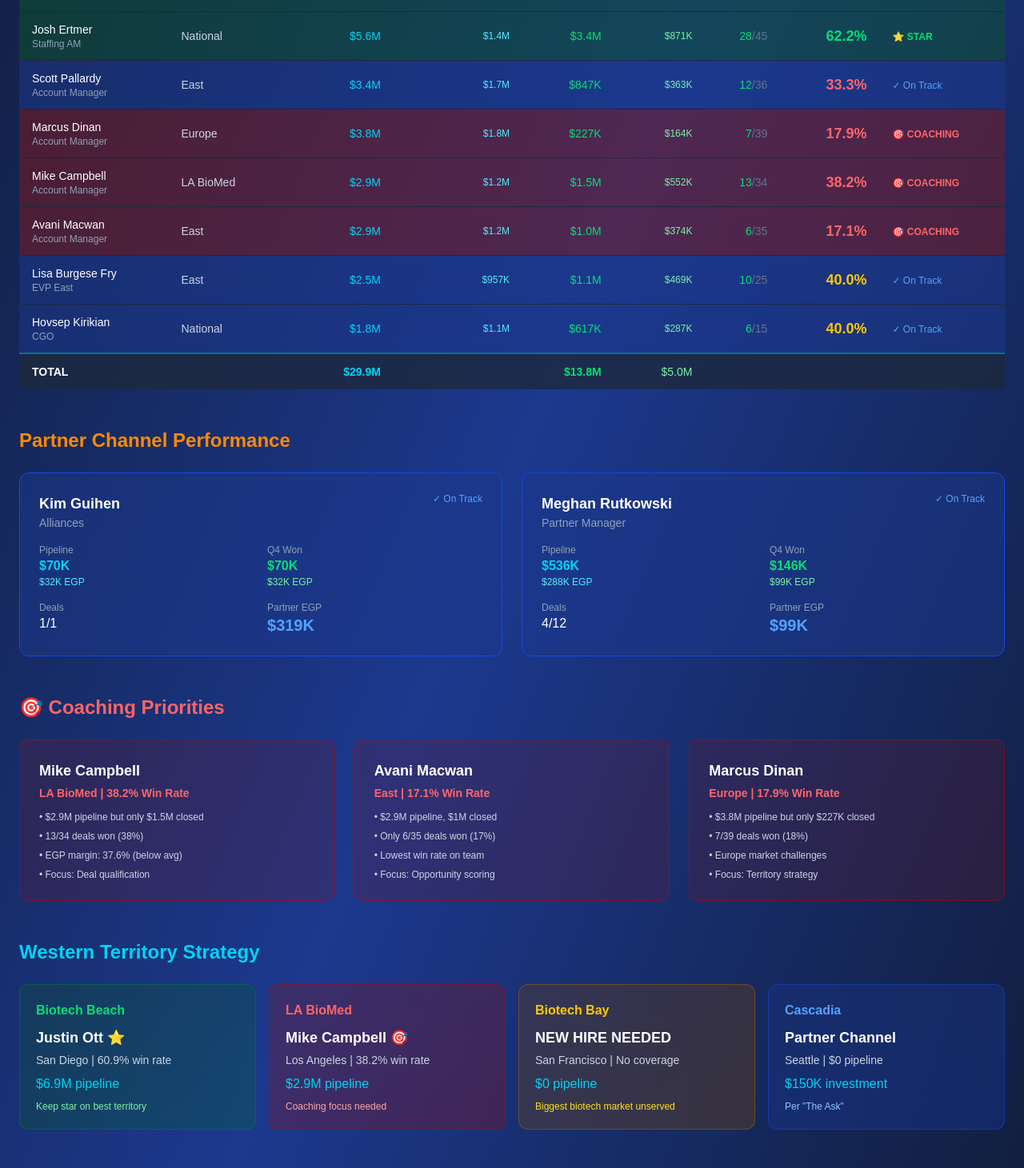
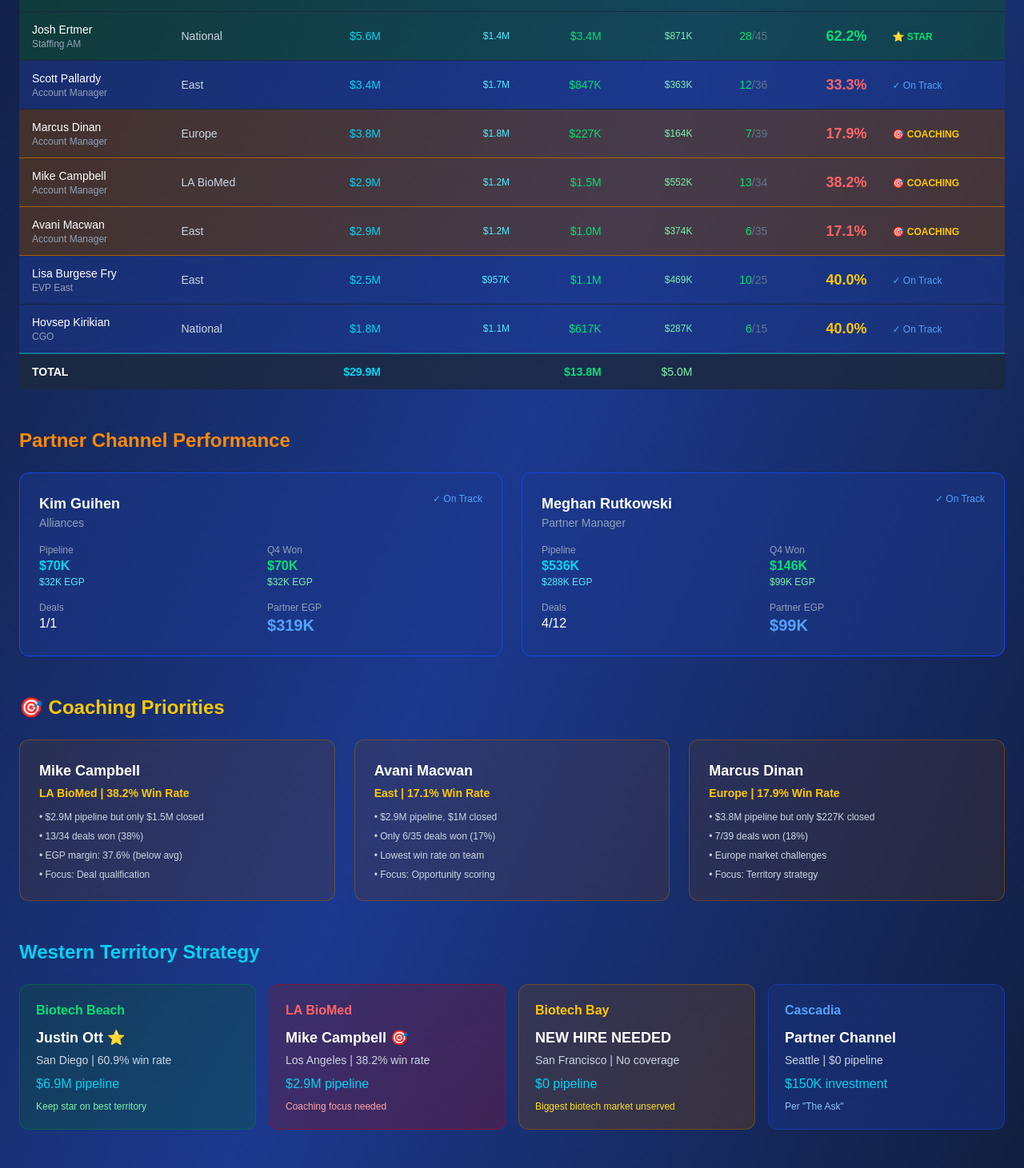
Before and after one commit to kbrown10000/western-region-analysis, a Next.js app: page /team-capacity in a window 1280 px wide. Shown: the part 1042-2503 px from the top of the page at 80% size. Built offline with nearby package versions, Linux system fonts and the light colour scheme.

Commit message:
Change coaching status from red to yellow on team-capacity page

```diff
--- a/src/app/team-capacity/page.tsx
+++ b/src/app/team-capacity/page.tsx
@@ -65,7 +65,7 @@ const getStatusColor = (status: 'star' | 'ok' | 'coaching') => {
   switch(status) {
     case 'star': return 'bg-green-900/50 border-green-700';
     case 'ok': return 'bg-blue-900/50 border-blue-700';
-    case 'coaching': return 'bg-red-900/50 border-red-700';
+    case 'coaching': return 'bg-yellow-900/50 border-yellow-700';
   }
 };
 
@@ -73,7 +73,7 @@ const getStatusBadge = (status: 'star' | 'ok' | 'coaching') => {
   switch(status) {
     case 'star': return <span className="text-green-400 text-xs font-bold">⭐ STAR</span>;
     case 'ok': return <span className="text-blue-400 text-xs">✓ On Track</span>;
-    case 'coaching': return <span className="text-red-400 text-xs font-bold">🎯 COACHING</span>;
+    case 'coaching': return <span className="text-yellow-400 text-xs font-bold">🎯 COACHING</span>;
   }
 };
 
@@ -280,11 +280,11 @@ export default function TeamCapacity() {
 
         {/* Coaching Priorities */}
         <section className="mb-12">
-          <h2 className="text-2xl font-bold text-red-400 mb-6">🎯 Coaching Priorities</h2>
+          <h2 className="text-2xl font-bold text-yellow-400 mb-6">🎯 Coaching Priorities</h2>
           <div className="grid md:grid-cols-3 gap-6">
-            <div className="bg-red-900/20 rounded-xl p-6 border border-red-700/50">
+            <div className="bg-yellow-900/20 rounded-xl p-6 border border-yellow-700/50">
               <div className="text-white font-bold text-lg mb-1">Mike Campbell</div>
-              <div className="text-red-400 font-semibold text-sm mb-3">LA BioMed | 38.2% Win Rate</div>
+              <div className="text-yellow-400 font-semibold text-sm mb-3">LA BioMed | 38.2% Win Rate</div>
               <ul className="text-xs text-slate-300 space-y-2">
                 <li>• $2.9M pipeline but only $1.5M closed</li>
                 <li>• 13/34 deals won (38%)</li>
@@ -292,9 +292,9 @@ export default function TeamCapacity() {
                 <li>• Focus: Deal qualification</li>
               </ul>
             </div>
-            <div className="bg-red-900/20 rounded-xl p-6 border border-red-700/50">
+            <div className="bg-yellow-900/20 rounded-xl p-6 border border-yellow-700/50">
               <div className="text-white font-bold text-lg mb-1">Avani Macwan</div>
-              <div className="text-red-400 font-semibold text-sm mb-3">East | 17.1% Win Rate</div>
+              <div className="text-yellow-400 font-semibold text-sm mb-3">East | 17.1% Win Rate</div>
               <ul className="text-xs text-slate-300 space-y-2">
                 <li>• $2.9M pipeline, $1M closed</li>
                 <li>• Only 6/35 deals won (17%)</li>
@@ -302,9 +302,9 @@ export default function TeamCapacity() {
                 <li>• Focus: Opportunity scoring</li>
               </ul>
             </div>
-            <div className="bg-red-900/20 rounded-xl p-6 border border-red-700/50">
+            <div className="bg-yellow-900/20 rounded-xl p-6 border border-yellow-700/50">
               <div className="text-white font-bold text-lg mb-1">Marcus Dinan</div>
-              <div className="text-red-400 font-semibold text-sm mb-3">Europe | 17.9% Win Rate</div>
+              <div className="text-yellow-400 font-semibold text-sm mb-3">Europe | 17.9% Win Rate</div>
               <ul className="text-xs text-slate-300 space-y-2">
                 <li>• $3.8M pipeline but only $227K closed</li>
                 <li>• 7/39 deals won (18%)</li>
@@ -353,7 +353,7 @@ export default function TeamCapacity() {
         {/* Pipeline Health */}
         <section className="mb-12">
           <h2 className="text-2xl font-bold text-red-400 mb-6">⚠️ Pipeline Health Alert</h2>
-          <div className="bg-red-900/20 rounded-xl p-6 border border-red-700/50">
+          <div className="bg-yellow-900/20 rounded-xl p-6 border border-yellow-700/50">
             <div className="grid md:grid-cols-4 gap-6">
               <div className="text-center">
                 <div className="text-4xl font-bold text-red-400">{pipelineQuality.agingPct}%</div>
```
